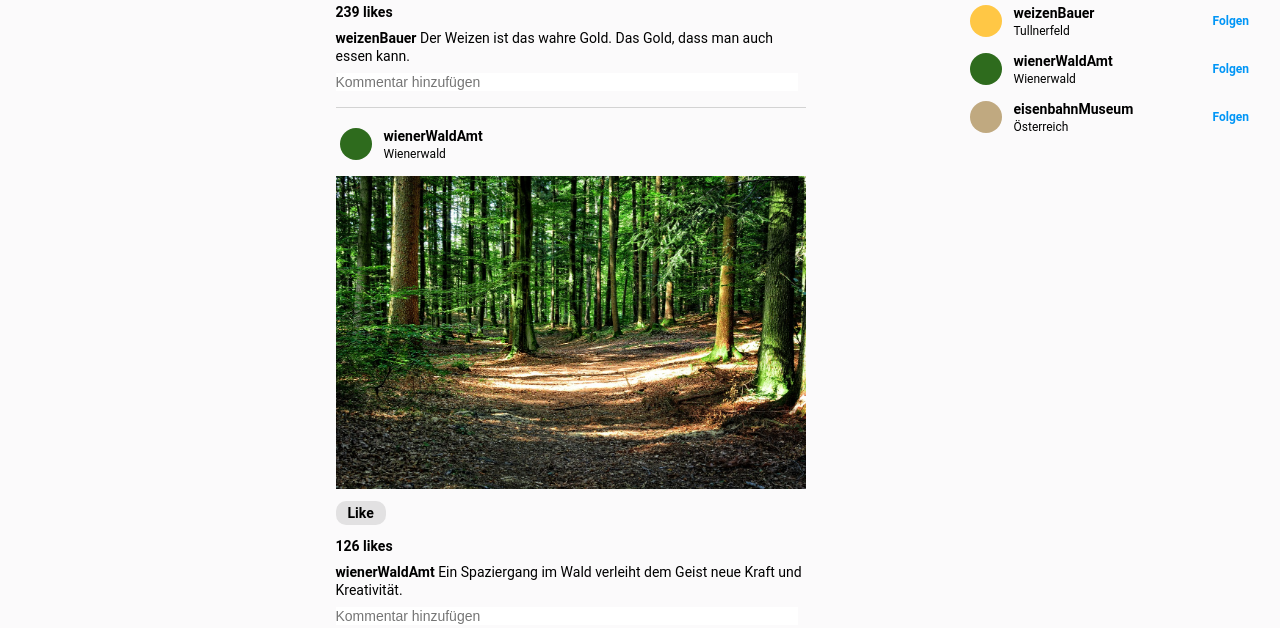
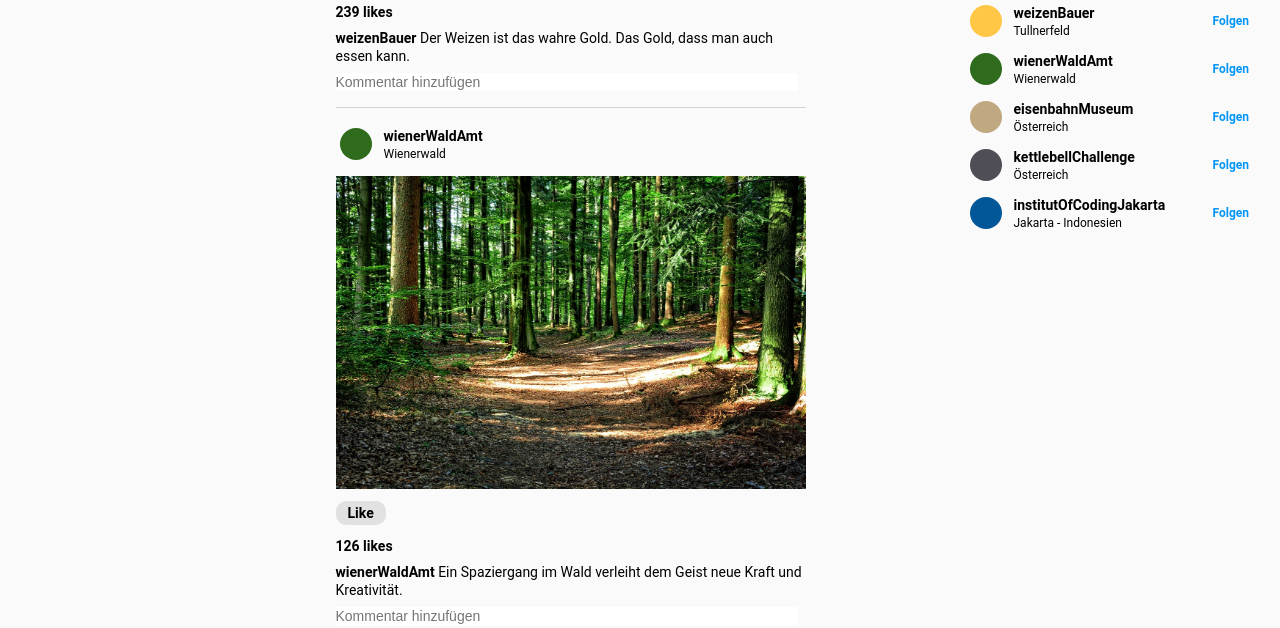
Before and after one commit to ProRuan/Instagram, a plain HTML site: page index.html in a window 1280 px wide. Shown: the part 189-817 px from the top of the page. Drawn offline with Linux system fonts and the light colour scheme.

Commit message:
added two other contacts

```diff
--- a/index.html
+++ b/index.html
@@ -76,6 +76,22 @@
                     </div>
                     <span class="follow">Folgen</span>
                 </div>
+                <div class="other-contacts contact-container">
+                    <div class="logo-box kettlebell"></div>
+                    <div class="other-contact-text">
+                        <h3 id="author">kettlebellChallenge</h3>
+                        <span id="sub-text" class="sub-text">Österreich</span>
+                    </div>
+                    <span class="follow">Folgen</span>
+                </div>
+                <div class="other-contacts contact-container">
+                    <div class="logo-box coding"></div>
+                    <div class="other-contact-text">
+                        <h3 id="author">institutOfCodingJakarta</h3>
+                        <span id="sub-text" class="sub-text">Jakarta - Indonesien</span>
+                    </div>
+                    <span class="follow">Folgen</span>
+                </div>
             </aside>
         </section>
     </main>
--- a/script.js
+++ b/script.js
@@ -29,6 +29,26 @@ let posts = [
         'likes': 54,
         'like-state': false,
         'comments': ['Am 12. Dezember 2023 öffnet das Eisenbahnermuseum eine neue Ausstellung zum Thema Eisenbahn & Nostalgie.']
+    },
+    {
+        'logo': 'kettlebell',
+        'author': 'kettlebellChallenge',
+        'sub': 'Österreich',
+        'img': './img/kettlebell.jpg',
+        'alt': 'kettlebell',
+        'likes': 612,
+        'like-state': false,
+        'comments': ['Am 07. Dezember 2023 findet die nächste Kettlebell-Challenge statt. Wer eine 20 kg-Kettlebell in auf beiden Seiten mindestens 10-mal hochheben kann, schafft es in die nächste Runde.']
+    },
+    {
+        'logo': 'coding',
+        'author': 'institutOfCodingJakarta',
+        'sub': 'Jakarta - Indonesien',
+        'img': './img/dna.png',
+        'alt': 'dna',
+        'likes': 2023,
+        'like-state': false,
+        'comments': ['Kann KI neues Leben erschaffen? Ein Team internationaler Wissenschaftler wird bei der Veranstaltung Code Of Life in Jakarta im November 2024 versuchen, eine Antwort auf diese Frage zu finden.']
     }
 ]
 
--- a/style.css
+++ b/style.css
@@ -110,6 +110,14 @@ section {
 
 .locomotive {
     background-color: #C0A980;
+}
+
+.kettlebell {
+    background-color: #4F4E56;
+}
+
+.coding {
+    background-color: #025799;
 }
 
 .ruan {
```
Also changed, not shown: img/dna.png (added), img/kettlebell.jpg (added).
